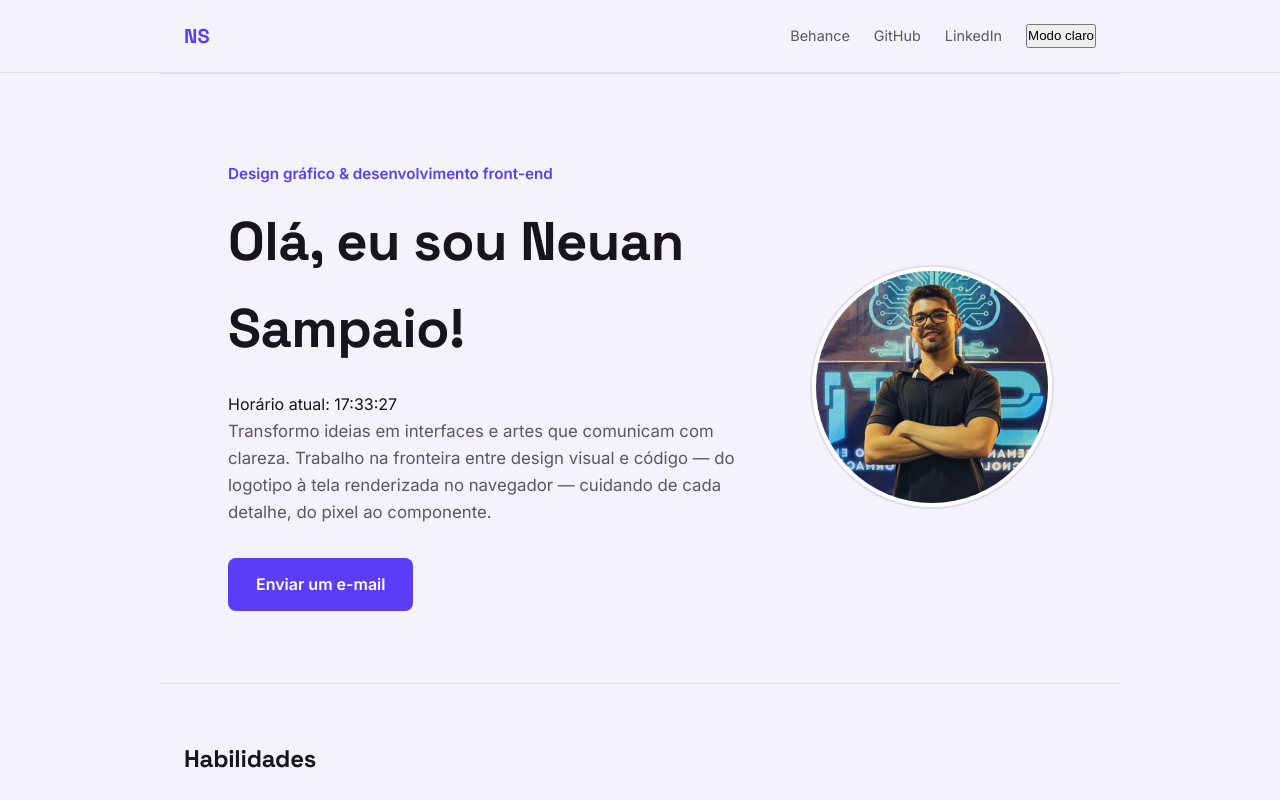
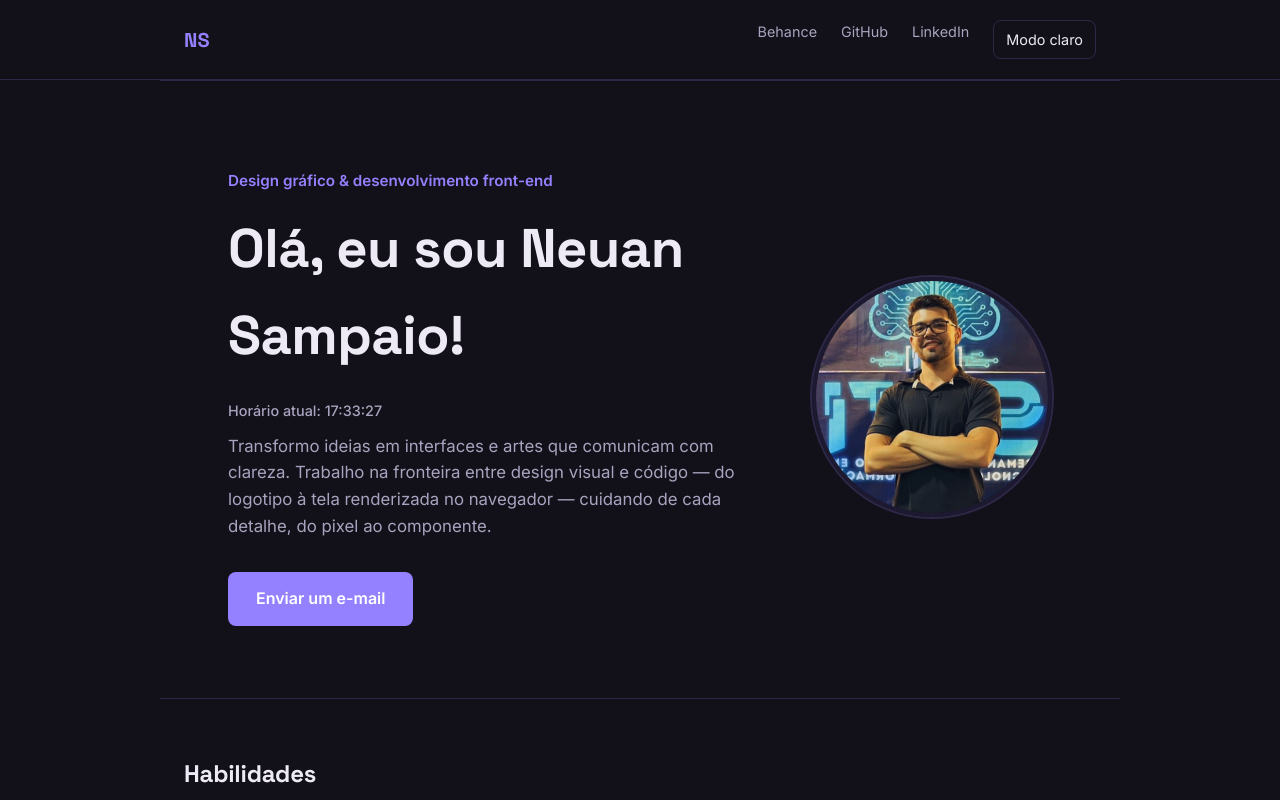
Before and after one commit to neuandev/Aula-02, a website: page index.html in a window 1280 px wide. Both pictures are taken after a click on the button "Modo escuro". Shown: the top 800 px of the page. Drawn offline with Linux system fonts and the light colour scheme.

Commit message:
Add files via upload

```diff
--- a/css/style.css
+++ b/css/style.css
@@ -18,17 +18,6 @@
   --fonte-corpo: 'Inter', sans-serif;
 }
 
-@media (prefers-color-scheme: dark) {
-  :root {
-    --cor-fundo: #121018;
-    --cor-cartao: #1D1930;
-    --cor-texto: #EDEAF5;
-    --cor-texto-suave: #A9A3BF;
-    --cor-primaria: #9481FF;
-    --cor-primaria-hover: #AC9BFF;
-    --cor-borda: #2E2848;
-  }
-}
 
 body {
   font-family: var(--fonte-corpo);
@@ -77,14 +66,16 @@ h1, h2, h3 {
   gap: 24px;
 }
 
-.socials a {
+.socials a,
+.btn-tema {
   color: var(--cor-texto-suave);
   text-decoration: none;
   font-size: 0.9rem;
   transition: color 0.2s ease;
 }
 
-.socials a:hover {
+.socials a:hover,
+.btn-tema:hover {
   color: var(--cor-primaria);
 }
 
@@ -139,7 +130,7 @@ h1, h2, h3 {
 }
 
 .hero-photo img:hover {
-  transform: scale(1.05);
+  transform: scale(1.1);
 }
 
 /* ============ Botão de contato ============ */
@@ -295,3 +286,39 @@ main section h2 {
     padding: 40px 20px;
   }
 }
+
+
+/* ============ Aula 02 — Modo escuro manual ============ */
+.btn-tema {
+  border: 1px solid var(--cor-borda);
+  background: transparent;
+  color: var(--cor-texto-suave);
+  font: inherit;
+  font-size: 0.9rem;
+  padding: 7px 12px;
+  border-radius: 8px;
+  cursor: pointer;
+  transition: color 0.2s ease, border-color 0.2s ease, background 0.2s ease;
+}
+
+body.modo-escuro {
+  --cor-fundo: #121018;
+  --cor-cartao: #1D1930;
+  --cor-texto: #EDEAF5;
+  --cor-texto-suave: #A9A3BF;
+  --cor-primaria: #9481FF;
+  --cor-primaria-hover: #AC9BFF;
+  --cor-borda: #2E2848;
+}
+
+body.modo-escuro .btn-tema {
+  color: var(--cor-texto);
+  border-color: var(--cor-borda);
+}
+
+.relogio {
+  color: var(--cor-texto-suave);
+  font-size: 0.9rem;
+  margin-bottom: 10px;
+  font-weight: 500;
+}
```
Also changed, not shown: README.md.
